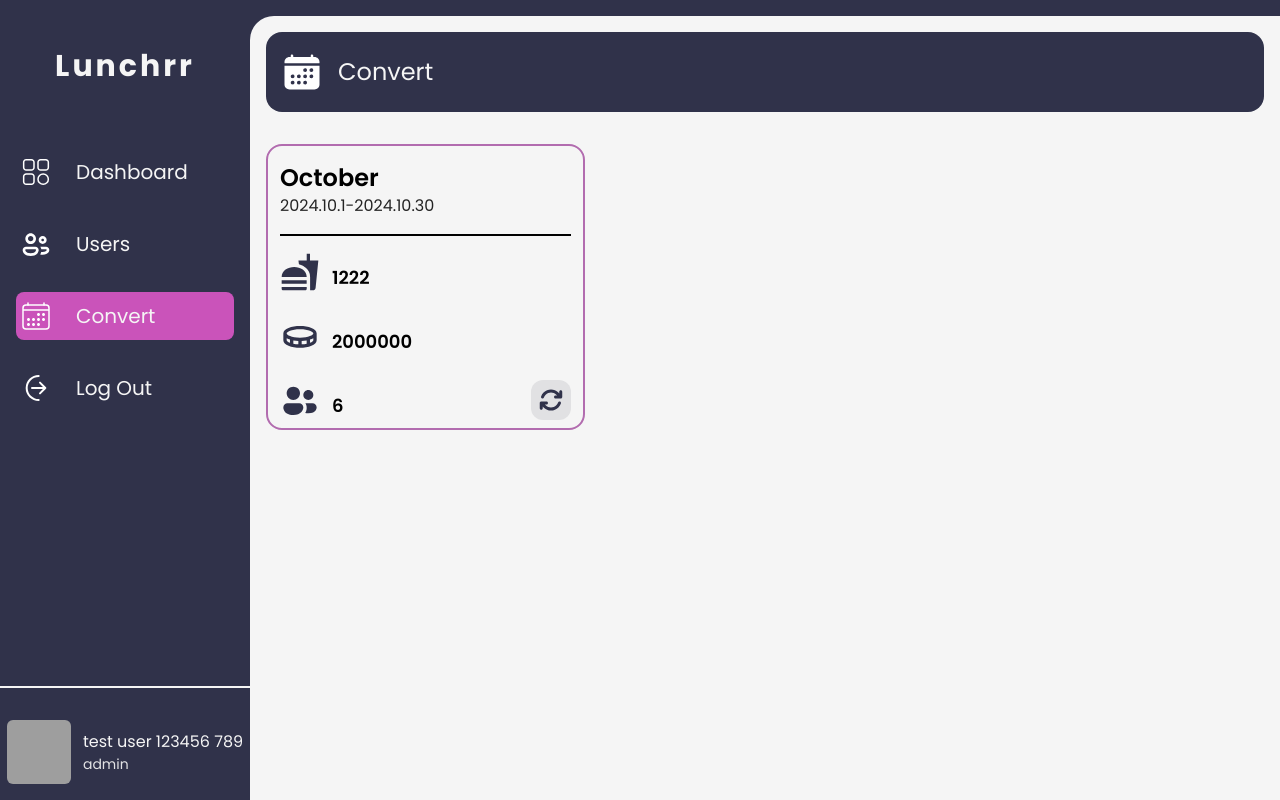
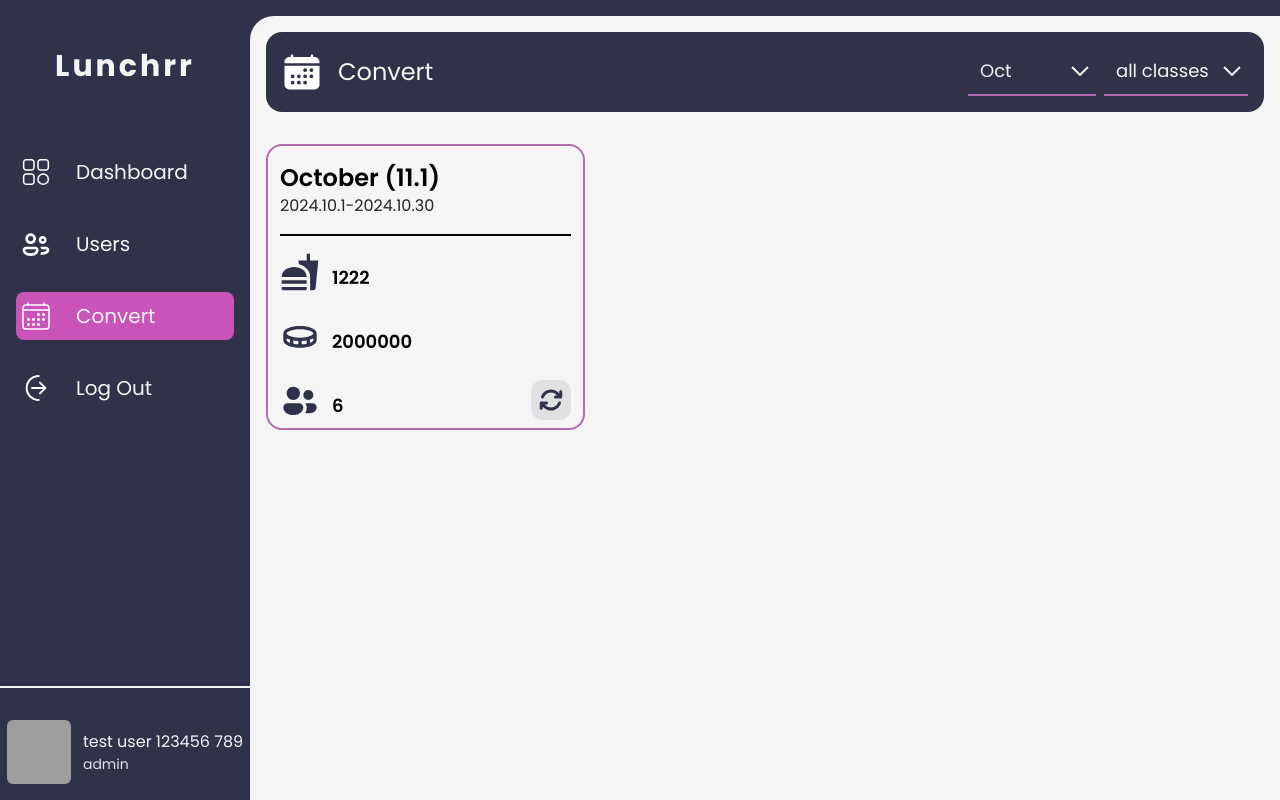
Before and after one commit to SaagiiSG/LUNCHRR.v2, a React (Vite) app: page /Convert in a window 1280 px wide. Built offline with nearby package versions, Linux system fonts and the light colour scheme; grey boxes are pictures that could not be loaded.

Commit message:
filter system || search function || /convert-filter system unfinished

```diff
--- a/src/components/month/MonthDisplay.jsx
+++ b/src/components/month/MonthDisplay.jsx
@@ -78,7 +78,7 @@ const MonthDisplay = ({month , date , grade , totalMeal, totalPayment, avaragePe
     return(
         <div className='w-[32%] flex flex-col border-pink-accent border-2 rounded-2xl px-3 py-2'>
             <header className='w-full flex flex-col pb-4 pt-2 border-b-2'>
-                <h1 className='text-2xl font-semibold'>{month} {grade} </h1>
+                <h1 className='text-2xl font-semibold'>{month} ({grade})</h1>
                 <p
                 variants={PopUpVariants}
                 animate={isHovered ? "hover" : "initial"}
--- a/src/pages/Calendar.jsx
+++ b/src/pages/Calendar.jsx
@@ -7,7 +7,23 @@ import {motion} from "framer-motion"
 
 const Convert = ({loggedIn}) => {
   const [selected ,setSelected] = React.useState(false)
+  const m = new Date()
+  const months = ["Jan","Feb","Mar","Apr","May","June","July","Aug","Sep","Oct","Nov","Dec"]
+  const activeMonthNumber = m.getMonth()
+  const activeMonth = months[activeMonthNumber]
+  const [selectedMonth, setSelectedMonth] = React.useState(activeMonth)
+  const handleChange=(e)=>{
+    setSelectedMonth(e.target.value)
+  }
 
+  const [open, setOpen] = React.useState(false)
+  const SchoolClasses = [
+    "all classes","6.1","6.2","7.1","7.2","8.1","8.2","9.1","9.2","10.1","10.2","11.1","11.2","12.1","12.2",
+  ]
+  const [selectedClass, setSelectedClass] = React.useState()
+  function selectClass(e){
+    setSelectedClass(e.target.value)
+  }
   return (
     <main className='w-full flex'>
     <Navbar activebtnNumber={3} loggedIn={loggedIn}/>
@@ -21,6 +37,32 @@ const Convert = ({loggedIn}) => {
               <img src={CalendarIcon} alt="" className='w-10' />
               <p className='text-2xl'>Convert</p>
             </div>
+            <div className='flex gap-2 z-50'>
+                    <div className='flex h-12 items-center border-b-2 w-32 relative border-pink-accent cursor-pointer'>
+                      <select value={selectedMonth} onChange={(e)=>handleChange(e)} className='appearance-none flex flex-row gap-1 pl-3 text-lg py-1  w-32 outline-none bg-transparent cursor-pointer'>
+                          {months.map((month)=>{
+                            return(
+                              <option className='text-background'>{month}</option>
+                            )
+                          })}
+                      </select>
+                        <svg width="32" height="32" viewBox="0 0 48 48" fill="none" xmlns="http://www.w3.org/2000/svg" className='rotate-90 absolute right-0'>
+                        <path d="M16.904 13.16L19.026 11.04L30.584 22.594C30.7703 22.7791 30.9181 22.9993 31.019 23.2418C31.1199 23.4843 31.1719 23.7443 31.1719 24.007C31.1719 24.2696 31.1199 24.5297 31.019 24.7722C30.9181 25.0147 30.7703 25.2348 30.584 25.42L19.026 36.98L16.906 34.86L27.754 24.01L16.904 13.16" fill="#f5f5f5"/>
+                        </svg>
+                    </div>
+                    <div className='flex h-12 items-center w-36 border-b-2 border-pink-accent relative'>
+                      <select value={selectedClass} onChange={(e)=>selectClass(e)} className='appearance-none flex flex-row gap-1 pl-3 text-lg py-1  w-32 outline-none bg-transparent cursor-pointer'>
+                          {SchoolClasses.map((month)=>{
+                            return(
+                              <option className='text-background'>{month}</option>
+                            )
+                          })}
+                      </select>
+                        <svg width="32" height="32" viewBox="0 0 48 48" fill="none" xmlns="http://www.w3.org/2000/svg" className='rotate-90 absolute right-0'>
+                        <path d="M16.904 13.16L19.026 11.04L30.584 22.594C30.7703 22.7791 30.9181 22.9993 31.019 23.2418C31.1199 23.4843 31.1719 23.7443 31.1719 24.007C31.1719 24.2696 31.1199 24.5297 31.019 24.7722C30.9181 25.0147 30.7703 25.2348 30.584 25.42L19.026 36.98L16.906 34.86L27.754 24.01L16.904 13.16" fill="#f5f5f5"/>
+                        </svg>
+                    </div>
+                  </div>
             {selected &&
             <button className='group hover:bg-pink-primary duration-200 flex relative items-center gap-3 p-3 bg-white bg-opacity-90 rounded-xl text-background group'>
               <motion.span
@@ -39,6 +81,7 @@ const Convert = ({loggedIn}) => {
       <section className='w-full flex flex-wrap items-center gap-4'>
        <MonthDisplay
         month={"October"}
+        grade={"11.1"}
         date={"2024.10.1-2024.10.30"}
         totalMeal={1222}
         totalPayment={2000000}
--- a/src/pages/Dashboard.jsx
+++ b/src/pages/Dashboard.jsx
@@ -9,21 +9,43 @@ const Dashboard = ({loggedIn}) => {
   const m = new Date()
   const months = ["Jan","Feb","Mar","Apr","May","June","July","Aug","Sep","Oct","Nov","Dec"]
   const activeMonthNumber = m.getMonth()
+  const todayDay = m.getDate();
   const activeMonth = months[activeMonthNumber]
   const [selectedMonth, setSelectedMonth] = React.useState(activeMonth)
-  const handleChange=(e)=>{
-    setSelectedMonth(e.target.value)
-  }
+
 
   const [open, setOpen] = React.useState(false)
   const SchoolClasses = [
     "all classes","6.1","6.2","7.1","7.2","8.1","8.2","9.1","9.2","10.1","10.2","11.1","11.2","12.1","12.2",
   ]
-  const [selectedClass, setSelectedClass] = React.useState()
+  const [selectedClass, setSelectedClass] = React.useState("all classes")
   function selectClass(e){
     setSelectedClass(e.target.value)
   }
 
+  const [daysInMonth, setDaysInMonth] = React.useState([]);
+  const [selectedDay, setSelectedDay] = React.useState(todayDay);
+
+  const getDaysInMonth = (month) => {
+    const monthIndex = months.indexOf(month); // Get zero-based month index
+    const year = m.getFullYear(); // Assume the current year
+    return new Date(year, monthIndex + 1, 0).getDate(); // Get the number of days
+  };
+
+  const handleChange = (e) => {
+    const newMonth = e.target.value;
+    setSelectedMonth(newMonth);
+    const days = getDaysInMonth(newMonth);
+    setDaysInMonth([...Array(days).keys()].map((d) => d + 1)); // Generate days array [1, 2, ..., days]
+  };
+
+  const handleDayChange = (e) => {
+    setSelectedDay(e.target.value);
+  };
+  React.useEffect(() => {
+  const days = getDaysInMonth(selectedMonth);
+  setDaysInMonth([...Array(days).keys()].map((d) => d + 1));
+}, [selectedMonth]);
     return (
    <main
       className='w-full h-[200vh]  flex'>
@@ -48,7 +70,7 @@ const Dashboard = ({loggedIn}) => {
                       <select value={selectedMonth} onChange={(e)=>handleChange(e)} className='appearance-none flex flex-row gap-1 pl-3 text-lg py-1  w-32 outline-none bg-transparent cursor-pointer'>
                           {months.map((month)=>{
                             return(
-                              <option className='text-background'>{month}</option>
+                              <option key={month} value={month} className='text-background'>{month}</option>
                             )
                           })}
                       </select>
@@ -57,13 +79,23 @@ const Dashboard = ({loggedIn}) => {
                         </svg>
                     </div>
                     <div className='flex h-12 items-center w-36 border-b-2 border-pink-accent relative'>
-                      <select value={selectedClass} onChange={(e)=>selectClass(e)} className='appearance-none flex flex-row gap-1 pl-3 text-lg py-1  w-32 outline-none bg-transparent cursor-pointer'>
-                          {SchoolClasses.map((month)=>{
+                      <select value={selectedClass} onChange={selectClass} className='appearance-none flex flex-row gap-1 pl-3 text-lg py-1  w-32 outline-none bg-transparent cursor-pointer'>
+                          {SchoolClasses.map((classOption)=>{
                             return(
-                              <option className='text-background'>{month}</option>
+                              <option key={classOption} className='text-background'>{classOption}</option>
                             )
                           })}
                       </select>
+                        <svg width="32" height="32" viewBox="0 0 48 48" fill="none" xmlns="http://www.w3.org/2000/svg" className='rotate-90 absolute right-0'>
+                        <path d="M16.904 13.16L19.026 11.04L30.584 22.594C30.7703 22.7791 30.9181 22.9993 31.019 23.2418C31.1199 23.4843 31.1719 23.7443 31.1719 24.007C31.1719 24.2696 31.1199 24.5297 31.019 24.7722C30.9181 25.0147 30.7703 25.2348 30.584 25.42L19.026 36.98L16.906 34.86L27.754 24.01L16.904 13.16" fill="#f5f5f5"/>
+                        </svg>
+                    </div>
+                    <div className='flex h-12 items-center w-36 border-b-2 border-pink-accent relative'>
+                    <select value={selectedDay} onChange={handleDayChange} className='appearance-none flex flex-row gap-1 pl-3 text-lg py-1  w-32 outline-none bg-transparent cursor-pointer'>
+                      {daysInMonth.map((day) => (
+                        <option key={day} className='text-background'>{day}</option>
+                      ))}
+                    </select>
                         <svg width="32" height="32" viewBox="0 0 48 48" fill="none" xmlns="http://www.w3.org/2000/svg" className='rotate-90 absolute right-0'>
                         <path d="M16.904 13.16L19.026 11.04L30.584 22.594C30.7703 22.7791 30.9181 22.9993 31.019 23.2418C31.1199 23.4843 31.1719 23.7443 31.1719 24.007C31.1719 24.2696 31.1199 24.5297 31.019 24.7722C30.9181 25.0147 30.7703 25.2348 30.584 25.42L19.026 36.98L16.906 34.86L27.754 24.01L16.904 13.16" fill="#f5f5f5"/>
                         </svg>
@@ -81,7 +113,7 @@ const Dashboard = ({loggedIn}) => {
         </motion.div>
         <section className='w-full h-screen flex flex-col gap-2 text-background  border-background border-2 pt-2 rounded-2xl px-1'>
 
-          <DashBoardTable displayMonth={selectedMonth} grade={selectClass} />
+          <DashBoardTable displayMonth={selectedMonth} grade={selectedClass} day={selectedDay}/>
 
         </section>
       </motion.article>
--- a/src/pages/dashBoardTable.jsx
+++ b/src/pages/dashBoardTable.jsx
@@ -2,7 +2,7 @@ import React from 'react'
 import { useParams } from 'react-router-dom';
 import Day from '../components/dashboard/Day';
 
-const DashBoardTable = ({displayMonth}, {grade}  ) => {
+const DashBoardTable = ({displayMonth, grade, day}  ) => {
     const monthMap = {
         Jan: 1,
         Feb: 2,
@@ -24,69 +24,102 @@ const DashBoardTable = ({displayMonth}, {grade}  ) => {
     const monthss = [
         {
             MonthName:"Jan",
+            Day:"1",
             grade:"11.2"
         },
         {
             MonthName:"Feb",
+            Day:"2",
             grade:"5.2"
         },
         {
             MonthName:"Mar",
+            Day:"3",
             grade:"5.2"
         },
         {
             MonthName:"Apr",
+            Day:"4",
             grade:"5.2"
         },
         {
             MonthName:"May",
+            Day:"5",
             grade:"5.2"
         },
         {
             MonthName:"June",
+            Day:"6",
             grade:"8.1"
         },
         {
             MonthName:"July",
+            Day:"7",
             grade:"8.2"
         },
         {
             MonthName:"Aug",
+            Day:"8",
             grade:"7.2"
         },
         {
             MonthName:"Sep",
+            Day:"9",
             grade:"5.1"
         },
         {
             MonthName:"Oct",
+            Day:"10",
             grade:"9.2"
         },
         {
             MonthName:"Nov",
+            Day:"11",
             grade:"6.2"
         },
         {
             MonthName:"Dec",
+            Day:"12",
             grade:"7.2"
         },
     ]
+    console.log("Props:", { displayMonth, grade, day });
+    console.log("Month Data:", monthss);
+    console.log(day);
+    const matchingObjects = monthss.filter(
+        (month) =>
+          month.MonthName === displayMonth &&
+          (grade === "all classes" || month.grade === grade) &&
+          (!day || month.Day === day.toString()) // Check day if provided
+      );
+    // const activeMonth = monthss.find(month=> month == displayMonth)
+    // const activeMonth = monthss[monthNumber-1].MonthName
+    // const activeClass = monthss[monthNumber-1].grade
 
-    // const activeMonth = monthss.find(month=> month == displayMonth)
-    const activeMonth = monthss[monthNumber-1].MonthName
-    const activeClass = monthss[monthNumber-1].grade
+    // const displayTable = monthss.find((month) =>
+    //     month.MonthName === displayMonth && (grade === "all classes" || month.grade === grade))
 
-    const displayTable = monthss.find((month) =>
-        month.MonthName === displayMonth && (grade === "all classes" || month.grade === grade))
-    console.log(displayTable);
-
-    // const activeMonth = monthss[displayMonthNum].MonthName
-    // console.log(monthss[displayMonthNum]);
 
 
 
     return(
-        <div>hello {activeMonth}  </div>
+        <div>{matchingObjects.length > 0 ? (
+            matchingObjects.map((month, index) => (
+              <div key={index} className="p-4 border-b">
+                <p>
+                  <strong>Month:</strong> {month.MonthName}
+                </p>
+                <p>
+                  <strong>Day:</strong> {month.Day}
+                </p>
+                <p>
+                  <strong>Grade:</strong> {month.grade}
+                </p>
+              </div>
+            ))
+          ) : (
+            <p>No matching data found.</p>
+          )}</div>
     )
 }
 
```
Also changed, not shown: src/pages/AllUser.jsx (+24 -4 lines).
